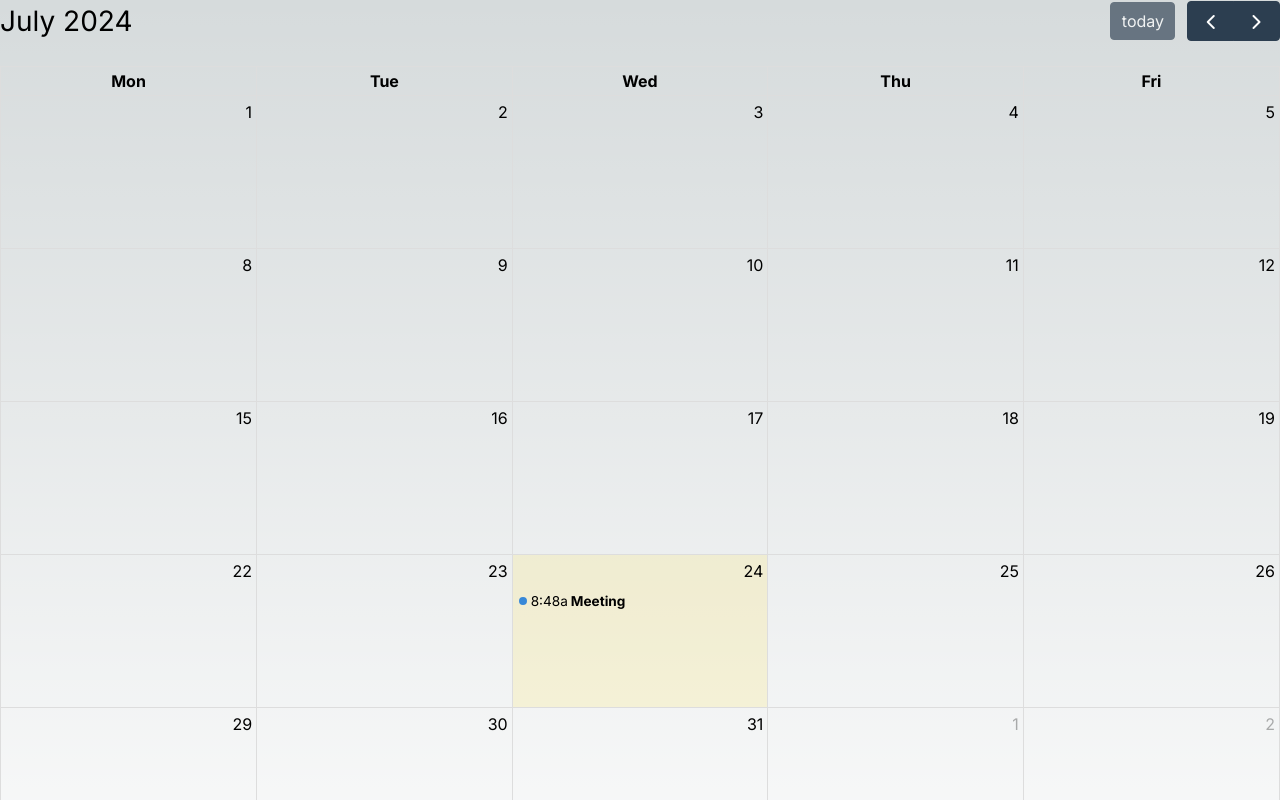
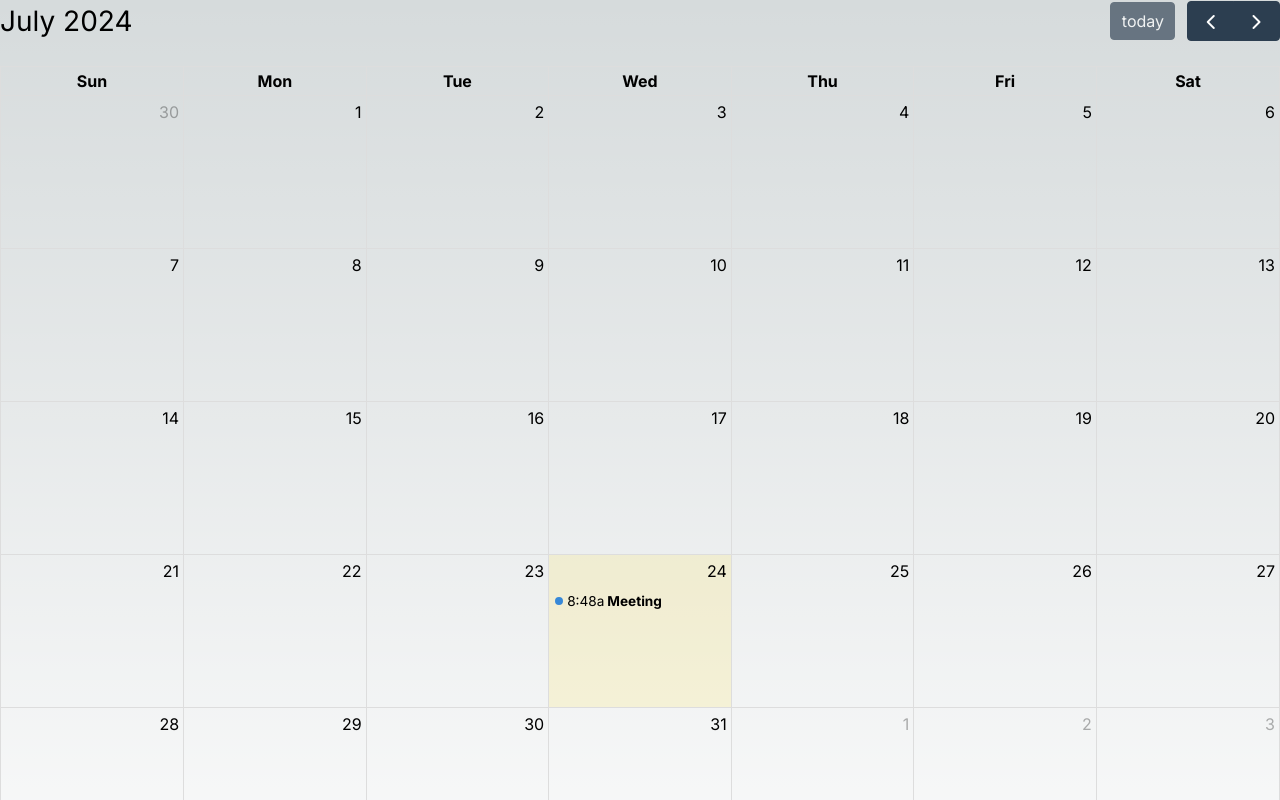
Before and after one commit to simrun/cicalendaruk, a Next.js app: page / in a window 1280 px wide. Shown: the top 800 px of the page. Built offline with nearby package versions, Linux system fonts and the light colour scheme.

Commit message:
Show weekends

```diff
--- a/app/page.tsx
+++ b/app/page.tsx
@@ -11,7 +11,6 @@ export default function Home() {
   return <FullCalendar
     plugins={[ dayGrid ]}
     initialView='dayGridMonth'
-    weekends={false}
     events={events}
   />;
 }
```
